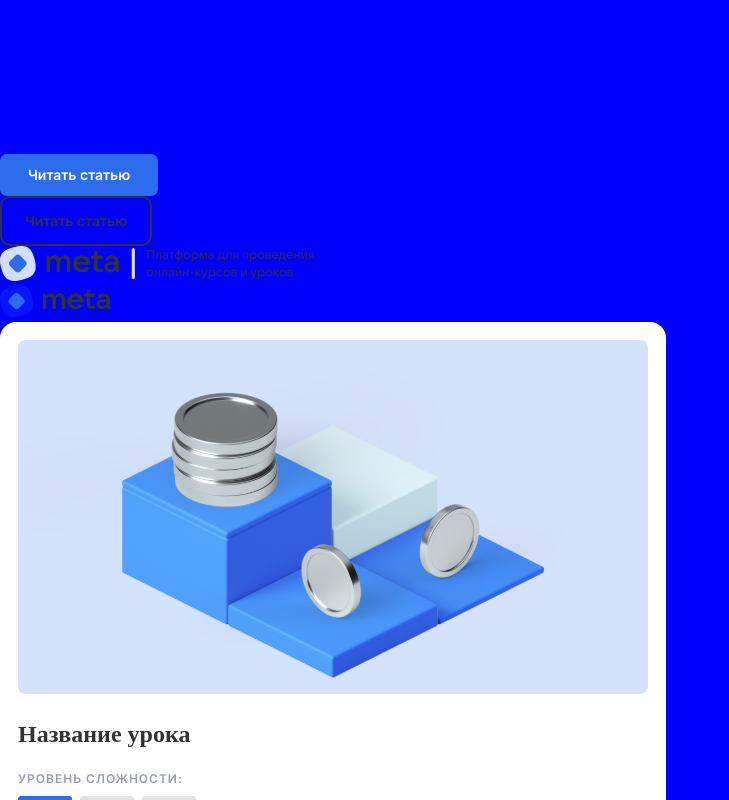
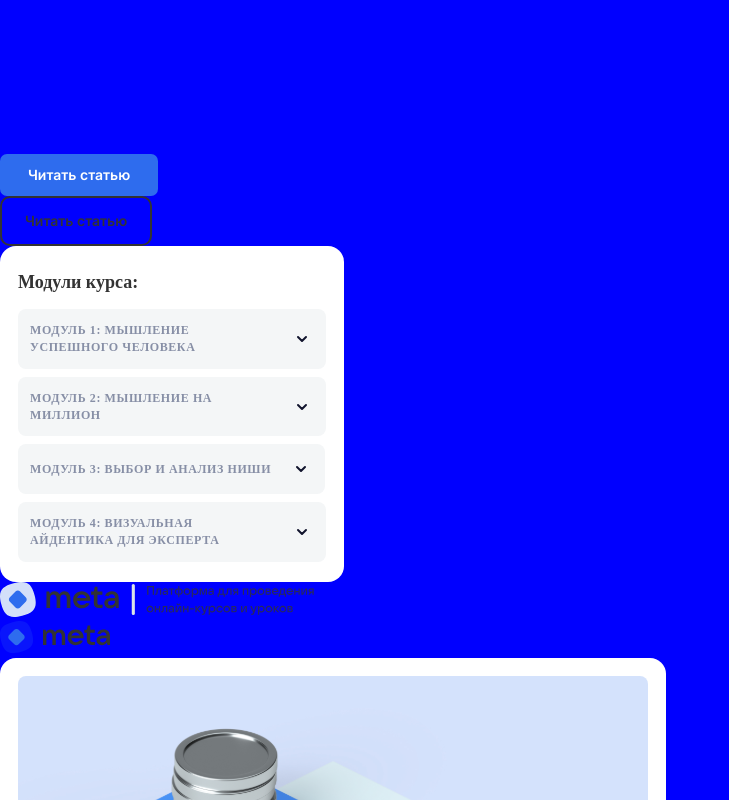
Before and after one commit to chat-mind-bots/digital-producer-front, a React (Create React App) app: page / in a window 1280 px wide. Shown: the top 800 px of the page, without its empty margins (0-729 px from the left). Built offline with nearby package versions, Linux system fonts and the light colour scheme.

Commit message:
[PD-19] Created component Accordion and logic component. Fix console errors.

```diff
--- /dev/null
+++ b/src/Components/UI-KIT/Accordion/index.tsx
@@ -0,0 +1,63 @@
+import { FC, useState } from 'react';
+import { ReactComponent as ArrowDown } from 'Icons/ArrowDown.svg';
+import * as ST from './styled';
+
+type AccordionProps = {
+  array: AccordionType[];
+  handleClick: (props: HandleClickType) => void;
+};
+
+export type AccordionType = {
+  id: number;
+  name: string;
+  items: {
+    id: number;
+    name: string;
+    isActive: boolean;
+  }[];
+};
+
+export type HandleClickType = {
+  moduleId: number;
+  itemId: number;
+};
+
+const Accordion: FC<AccordionProps> = ({ array, handleClick }) => {
+  const [open, setOpen] = useState<number>();
+
+  return (
+    <ST.Accordion>
+      <ST.Title>Модули курса:</ST.Title>
+      <ST.Wrapper>
+        {array.map((module, indexModule) => (
+          <ST.WrapperModule key={`Accordion-module-${module.id}`}>
+            <ST.Name isActive={open === module.id}>
+              модуль {indexModule + 1}: {module.name}
+              <ArrowDown
+                onClick={() =>
+                  setOpen(open === module.id ? undefined : module.id)
+                }
+              />
+            </ST.Name>
+            <ST.WrapperItems isActive={open === module.id}>
+              {module.items.map((item, indexItem) => (
+                <ST.Item
+                  onClick={() =>
+                    handleClick({ moduleId: module.id, itemId: item.id })
+                  }
+                  isActive={item.isActive}
+                  key={`Accordion-item-${item.id}`}
+                >
+                  <ST.Number>{indexItem + 1}.</ST.Number>
+                  {item.name}
+                </ST.Item>
+              ))}
+            </ST.WrapperItems>
+          </ST.WrapperModule>
+        ))}
+      </ST.Wrapper>
+    </ST.Accordion>
+  );
+};
+
+export default Accordion;
--- /dev/null
+++ b/src/Components/UI-KIT/Accordion/styled.ts
@@ -0,0 +1,84 @@
+import styled from 'styled-components';
+import Colors from 'Colors';
+
+type Props = {
+  isActive: boolean;
+};
+
+export const Accordion = styled.div`
+  background: ${Colors.WHITE};
+  border-radius: 16px;
+  max-width: 344px;
+  box-sizing: border-box;
+  padding: 24px 18px 20px;
+`;
+
+export const Title = styled.p`
+  font-family: 'Vela Sans';
+  font-weight: 700;
+  font-size: 18px;
+  line-height: 140%;
+  color: ${Colors.BLACK1};
+`;
+
+export const Name = styled.p<Props>`
+  font-family: 'Vela Sans';
+  font-weight: 700;
+  font-size: 12px;
+  line-height: 140%;
+  letter-spacing: 0.05em;
+  text-transform: uppercase;
+  color: ${Colors.GREY4};
+  display: flex;
+  align-items: center;
+  gap: 18px;
+  padding: 11px 10px;
+  & svg {
+    min-width: max-content;
+    transform: rotate(${({ isActive }) => (isActive ? '180deg' : '0deg')});
+    transition: 0.6s;
+    cursor: pointer;
+  }
+`;
+
+export const Wrapper = styled.div`
+  display: flex;
+  flex-wrap: wrap;
+  gap: 8px;
+  margin-top: 14px;
+`;
+
+export const WrapperModule = styled.div`
+  background: ${Colors.WHITE3};
+  border-radius: 8px;
+  padding: 2px;
+  box-sizing: border-box;
+`;
+
+export const Item = styled.p<Props>`
+  font-family: 'Vela Sans';
+  font-weight: 400;
+  font-size: 14px;
+  line-height: 140%;
+  display: flex;
+  align-items: center;
+  gap: 6px;
+  padding: 12px;
+  color: ${({ isActive }) => (isActive ? Colors.BLUE : Colors.GREY1)};
+  background: ${({ isActive }) => (isActive ? Colors.WHITE3 : Colors.WHITE)};
+  cursor: pointer;
+  transition: 0.5s;
+  &:hover {
+    background: ${Colors.WHITE3};
+    transition: 0.3s;
+  }
+`;
+
+export const Number = styled.span``;
+
+export const WrapperItems = styled.div<Props>`
+  border-radius: 6px;
+  overflow: hidden;
+  max-height: ${({ isActive }) => (isActive ? '400px' : 0)};
+  transition: 1s;
+`;
--- a/src/Components/UI-KIT/BreadCrumbs/index.tsx
+++ b/src/Components/UI-KIT/BreadCrumbs/index.tsx
@@ -19,19 +19,17 @@ const DefaultsValues = {
 const BreadCrumbs: FC<BreadCrumbsProps> = ({ array }) => (
   <ST.BreadCrumbs>
     {array.map((item, index) => (
-      <>
+      <ST.Items key={`Breadcrumbs-item-${item.id}`}>
         <ST.Item
           isLast={index === 3}
           isHover={DefaultsValues.HoverActive}
         >
           {item.name}
         </ST.Item>
-        {index === 3 ? (
-          <ST.Item></ST.Item>
-        ) : (
+        {!(index === 3) && (
           <ST.Item isHover={DefaultsValues.HoverDisable}>/</ST.Item>
         )}
-      </>
+      </ST.Items>
     ))}
   </ST.BreadCrumbs>
 );
--- a/src/Components/UI-KIT/BreadCrumbs/styled.ts
+++ b/src/Components/UI-KIT/BreadCrumbs/styled.ts
@@ -20,3 +20,9 @@ export const Item = styled.p<ItemProps>`
   color: ${({ isLast }) => (isLast ? Colors.BLUE : Colors.GREY4)};
   cursor: ${({ isLast, isHover }) => isHover && !isLast && 'pointer'};
 `;
+
+export const Items = styled.div`
+  display: flex;
+  align-items: center;
+  gap: 12px;
+`;
--- a/src/index.tsx
+++ b/src/index.tsx
@@ -16,6 +16,7 @@ import AuthBlock from 'Components/UI-KIT/AuthBlock';
 import NewsView from 'Components/UI-KIT/NewsView';
 import LessonView from 'Components/UI-KIT/LessonView';
 import Logo from 'Components/UI-KIT/Logo';
+import Accordion, { HandleClickType } from 'Components/UI-KIT/Accordion';
 import Colors from 'Colors';
 import 'index.css';
 
@@ -25,10 +26,126 @@ const root = ReactDOM.createRoot(
 
 const breadCrumbsArr: BreadCrumbsArrayType[] = [
   { id: 1, name: 'Главная', url: '/Main' },
-  { id: 1, name: 'Мои курсы', url: '/myCourses' },
-  { id: 1, name: 'Название курса', url: '/courseName' },
-  { id: 1, name: 'Урок 1 ', url: '/Course/1' },
+  { id: 2, name: 'Мои курсы', url: '/myCourses' },
+  { id: 3, name: 'Название курса', url: '/courseName' },
+  { id: 4, name: 'Урок 1 ', url: '/Course/1' },
 ];
+const array = [
+  {
+    id: 0,
+    name: 'Мышление успешного человека',
+    items: [
+      {
+        id: 0,
+        name: 'Работа со страхами',
+        isActive: false,
+      },
+      {
+        id: 1,
+        name: 'Синдром самозванца',
+        isActive: true,
+      },
+      {
+        id: 2,
+        name: 'Практика "контроль над мыслями"',
+        isActive: false,
+      },
+      {
+        id: 3,
+        name: 'Работа со страхами',
+        isActive: false,
+      },
+      {
+        id: 4,
+        name: 'Аффирмации',
+        isActive: false,
+      },
+    ],
+  },
+  {
+    id: 1,
+    name: 'Мышление на миллион',
+    items: [
+      {
+        id: 5,
+        name: 'Работа со страхами',
+        isActive: false,
+      },
+      {
+        id: 6,
+        name: 'Синдром самозванца',
+        isActive: false,
+      },
+      {
+        id: 7,
+        name: 'Практика "контроль над мыслями"',
+        isActive: false,
+      },
+      {
+        id: 8,
+        name: 'Работа со страхами',
+        isActive: false,
+      },
+    ],
+  },
+  {
+    id: 2,
+    name: 'Выбор и анализ ниши',
+    items: [
+      {
+        id: 9,
+        name: 'Работа со страхами',
+        isActive: false,
+      },
+      {
+        id: 10,
+        name: 'Синдром самозванца',
+        isActive: false,
+      },
+    ],
+  },
+  {
+    id: 3,
+    name: 'Визуальная айдентика для эксперта',
+    items: [
+      {
+        id: 11,
+        name: 'Работа со страхами',
+        isActive: false,
+      },
+      {
+        id: 12,
+        name: 'Синдром самозванца',
+        isActive: false,
+      },
+      {
+        id: 13,
+        name: 'Практика "контроль над мыслями"',
+        isActive: false,
+      },
+      {
+        id: 14,
+        name: 'Работа со страхами',
+        isActive: false,
+      },
+      {
+        id: 15,
+        name: 'Аффирмации',
+        isActive: false,
+      },
+      {
+        id: 16,
+        name: 'Аффирмации',
+        isActive: false,
+      },
+    ],
+  },
+];
+
+const f = ({ moduleId, itemId }: HandleClickType) => {
+  console.log(moduleId);
+  console.log(itemId);
+};
 
 root.render(
   <React.StrictMode>
@@ -58,6 +175,10 @@ root.render(
         border={`2px solid ${Colors.BLACK1}`}
         width={'max-content'}
       />
+      <Accordion
+        array={array}
+        handleClick={f}
+      />
       <Logo isMax={true} />
       <Logo isMax={false} />
       <LessonView />
```
Also changed, not shown: src/Icons/ArrowUp.svg (added).
